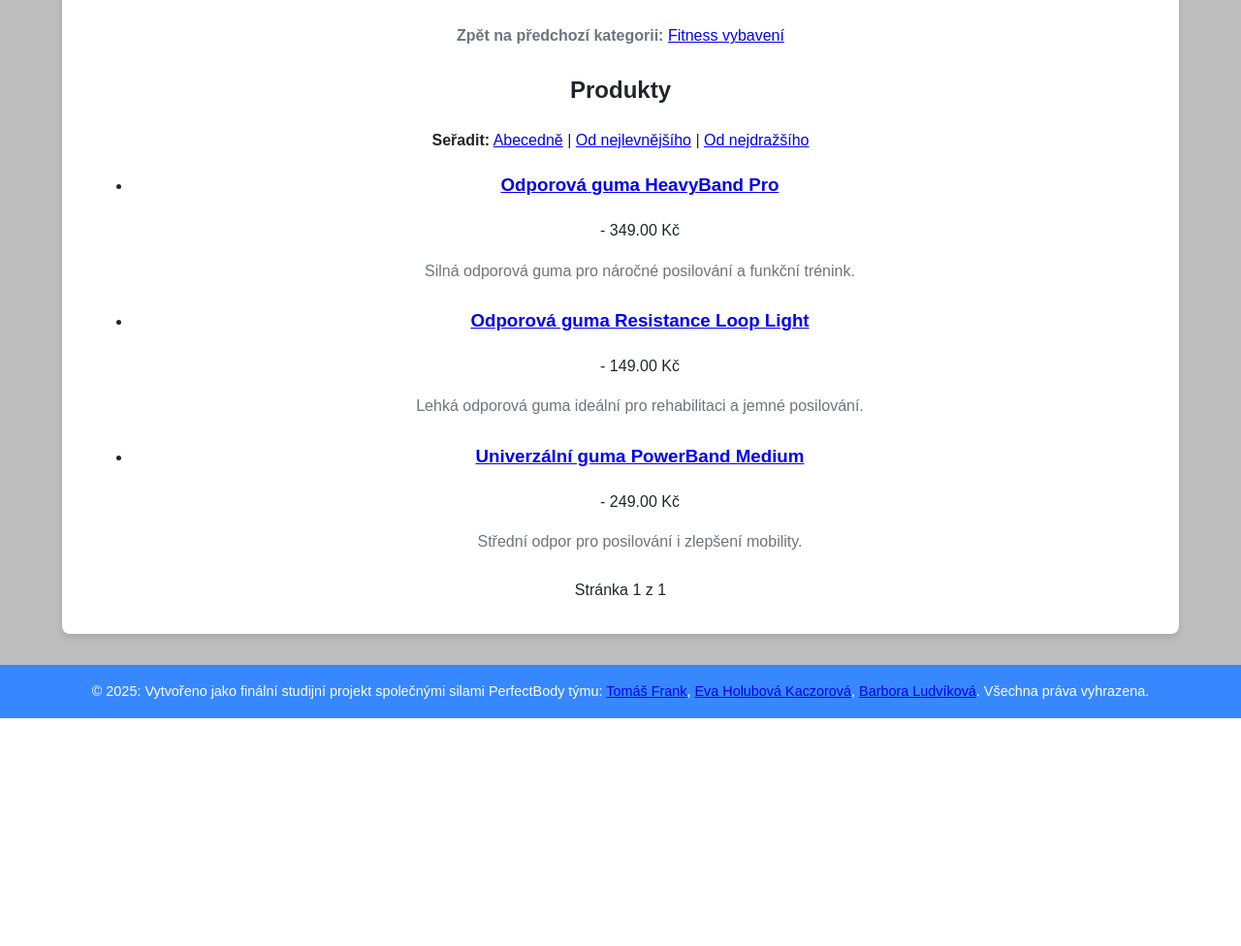
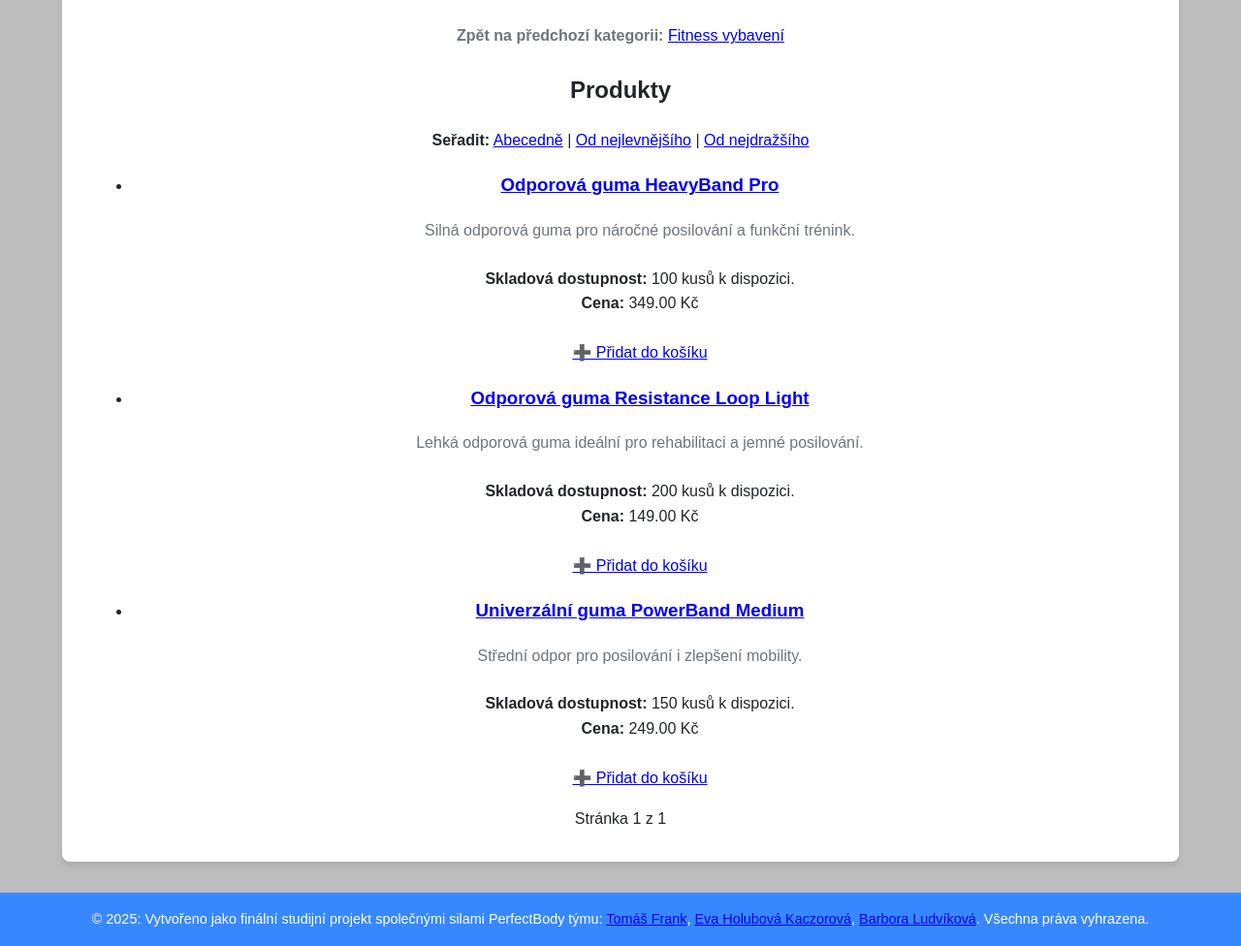
Before and after one commit to tanatos09/perfectbody, a Django app: page /products/8 in a window 1280 px wide. Shown: the part 603-1579 px from the top of the page at 97% size. Before the commit the page ends 1344 px from the top, so only its background shows below. Run offline with Django 5.2, Linux system fonts and the light colour scheme; data comes from the database, SQL or seed files in the repository; parts of the project's set-up code (start-up, migrations or seed data) failed here and were passed over.

Commit message:
Sorting products alphabetically in the producer detail and products.html minor updates.

```diff
--- a/products/templates/products.html
+++ b/products/templates/products.html
@@ -120,8 +120,28 @@
                     <li>
                         <a href="{% url 'product' product.pk %}">
                             <h3>{{ product.product_name }}</h3>
-                        </a> - {{ product.price }} Kč
+                        </a>
                         <p>{{ product.product_short_description }}</p>
+
+                        <!-- Stock availability -->
+                        <div class="product-stock-availability"><b>Skladová dostupnost:</b>
+                            {% if product.available_stock > 0 %}
+                                {{ product.available_stock }} kusů k dispozici.
+                            {% else %}
+                                <span style="color: red;">Produkt není skladem.</span>
+                            {% endif %}
+                        </div>
+                        <div class="product-price"><b>Cena:</b> {{ product.price }} Kč</div>
+
+                        <br>
+                        <!-- Add to cart -->
+                        {% if product.available_stock > 0 %}
+                            <div class="add-to-cart">
+                                <a href="{% url 'add_to_cart' product.id %}">➕ Přidat do košíku</a>
+                            </div>
+                        {% else %}
+                            <p style="color: red;">Nelze objednat</p>
+                        {% endif %}
 
                         {% if user.is_staff %}
                             <!-- Tlačítka pro úpravu a mazání produktu -->
@@ -144,7 +164,8 @@
                 <span class="step-links">
                     {% if products.has_previous %}
                         <a href="?page=1{% if sort_by %}&sort_by={{ sort_by }}{% endif %}">&laquo; První</a>
-                        <a href="?page={{ products.previous_page_number }}{% if sort_by %}&sort_by={{ sort_by }}{% endif %}">Předchozí</a>
+                        <a href="?page=
+                                {{ products.previous_page_number }}{% if sort_by %}&sort_by={{ sort_by }}{% endif %}">Předchozí</a>
                     {% endif %}
 
                     <span class="current">
@@ -152,8 +173,10 @@
                     </span>
 
                     {% if products.has_next %}
-                        <a href="?page={{ products.next_page_number }}{% if sort_by %}&sort_by={{ sort_by }}{% endif %}">Další</a>
-                        <a href="?page={{ products.paginator.num_pages }}{% if sort_by %}&sort_by={{ sort_by }}{% endif %}">Poslední &raquo;</a>
+                        <a href="?page=
+                                {{ products.next_page_number }}{% if sort_by %}&sort_by={{ sort_by }}{% endif %}">Další</a>
+                        <a href="?page=
+                                {{ products.paginator.num_pages }}{% if sort_by %}&sort_by={{ sort_by }}{% endif %}">Poslední &raquo;</a>
                     {% endif %}
                 </span>
             </div>
--- a/products/views.py
+++ b/products/views.py
@@ -100,7 +100,9 @@ def product(request, pk):
 
 def producer(request, pk):
     producer_detail = get_object_or_404(Producer, id=pk)
-    products = Product.objects.filter(producer=producer_detail).select_related('category').order_by('category')
+
+    # Seřazení produktů podle kategorie a následně podle názvu
+    products = Product.objects.filter(producer=producer_detail).select_related('category').order_by('category__category_name', 'product_name')
 
     # Skupinové seskupení produktů podle kategorií
     grouped_products = {}
```
